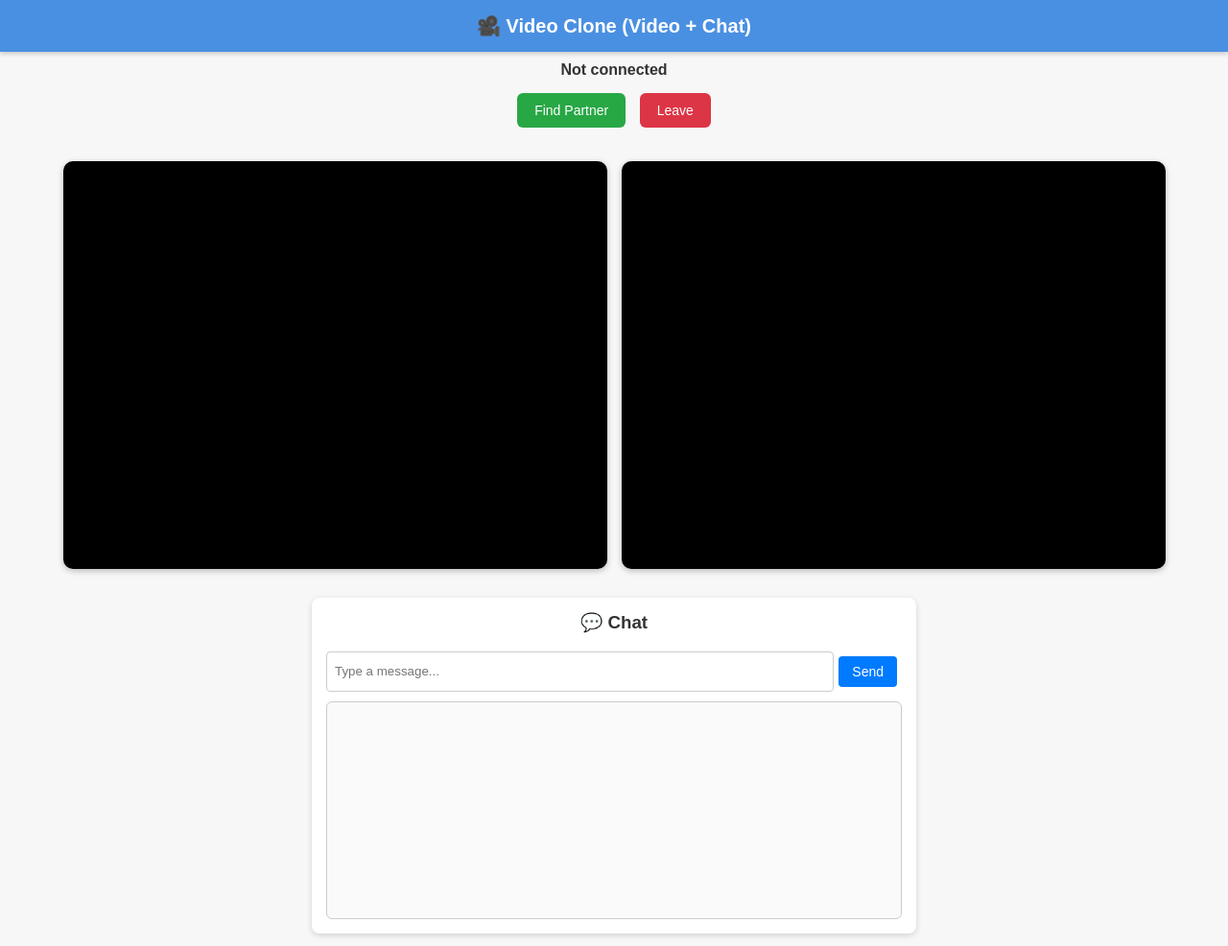
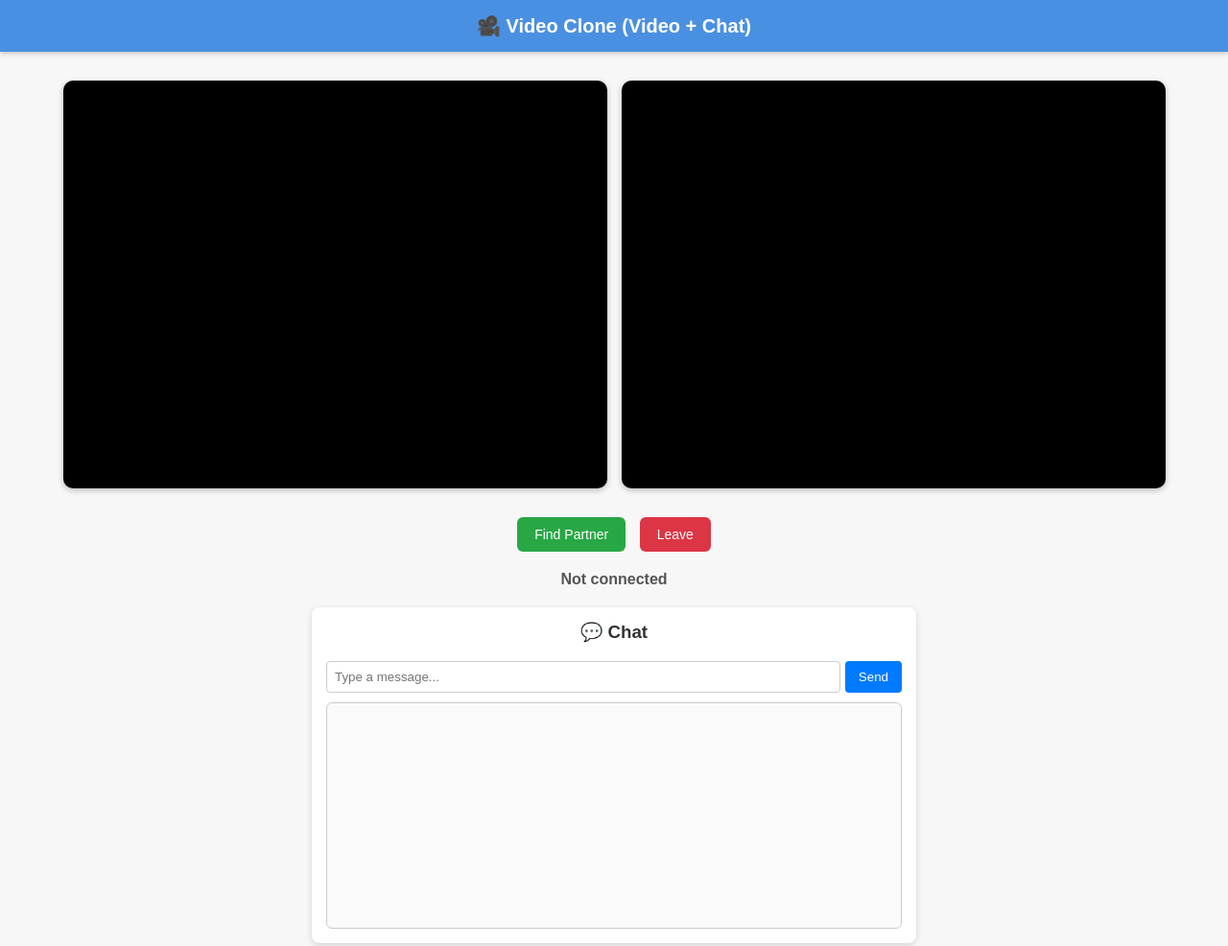
Before and after one commit to vmukul924/main-video-chat-, a website: page public/index.html in a window 1280 px wide. Shown: the whole page at 96% size. Drawn offline with nearby package versions, Linux system fonts and the light colour scheme.

Commit message:
fix chat

```diff
--- a/public/index.html
+++ b/public/index.html
@@ -26,12 +26,38 @@
         font-size: 20px;
       }
 
-      #status {
-        margin: 10px;
-        font-weight: bold;
+      .video-container {
+        display: flex;
+        justify-content: center;
+        align-items: center;
+        gap: 15px;
+        flex-wrap: wrap;
+        margin-top: 20px;
+        padding: 10px;
       }
 
-      button {
+      video {
+        flex: 1;
+        max-width: 45%;
+        min-width: 280px;
+        aspect-ratio: 4/3;
+        background: #000;
+        border-radius: 10px;
+        box-shadow: 0 2px 6px rgba(0, 0, 0, 0.25);
+      }
+
+      /* 🔥 Mirror local video */
+      #local {
+        transform: scaleX(-1);
+      }
+
+      /* 🎛 Button container */
+      .btn-container {
+        margin: 15px 0;
+        text-align: center;
+      }
+
+      .btn-container button {
         margin: 5px;
         padding: 10px 18px;
         border: none;
@@ -57,29 +83,11 @@
         background: #c82333;
       }
 
-      .video-container {
-        display: flex;
-        justify-content: center;
-        align-items: center;
-        gap: 15px;
-        flex-wrap: wrap;
-        margin-top: 20px;
-        padding: 10px;
-      }
-
-      video {
-        flex: 1;
-        max-width: 45%;
-        min-width: 280px;
-        aspect-ratio: 4/3;
-        background: #000;
-        border-radius: 10px;
-        box-shadow: 0 2px 6px rgba(0, 0, 0, 0.25);
-      }
-
-      /* 🔥 Mirror local video */
-      #local {
-        transform: scaleX(-1);
+      /* 🟡 Status (notification) */
+      #status {
+        margin: 10px 0 20px;
+        font-weight: bold;
+        color: #555;
       }
 
       #chat {
@@ -175,26 +183,28 @@
       <h2>🎥 Video Clone (Video + Chat)</h2>
     </header>
 
-    <p id="status">Not connected</p>
-
-    <button id="startBtn">Find Partner</button>
-    <button id="leaveBtn" disabled>Leave</button>
-
+    <!-- Video Box -->
     <div class="video-container">
       <video id="local" autoplay muted playsinline></video>
       <video id="remote" autoplay playsinline></video>
     </div>
 
+    <!-- Buttons -->
+    <div class="btn-container">
+      <button id="startBtn">Find Partner</button>
+      <button id="leaveBtn" disabled>Leave</button>
+    </div>
+
+    <!-- Status notification -->
+    <p id="status">Not connected</p>
+
+    <!-- Chat Box -->
     <div id="chat">
       <h3>💬 Chat</h3>
-
-      <!-- Typing box 🔼 ऊपर -->
       <div id="chat-input">
         <input id="msgInput" placeholder="Type a message..." />
         <button id="sendBtn">Send</button>
       </div>
-
-      <!-- Messages 🔽 नीचे -->
       <div id="messages"></div>
     </div>
 
```
